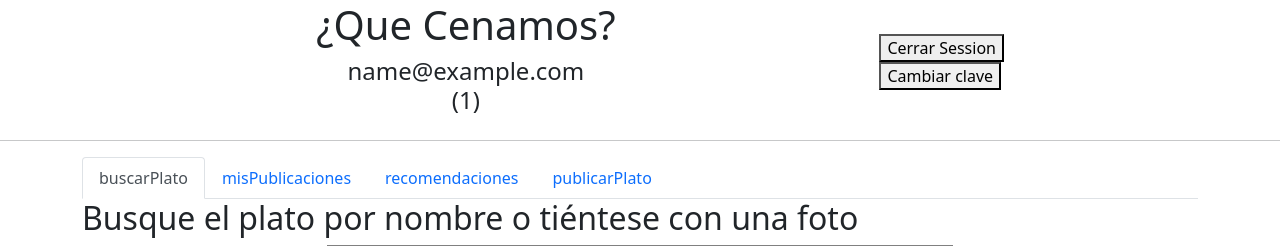
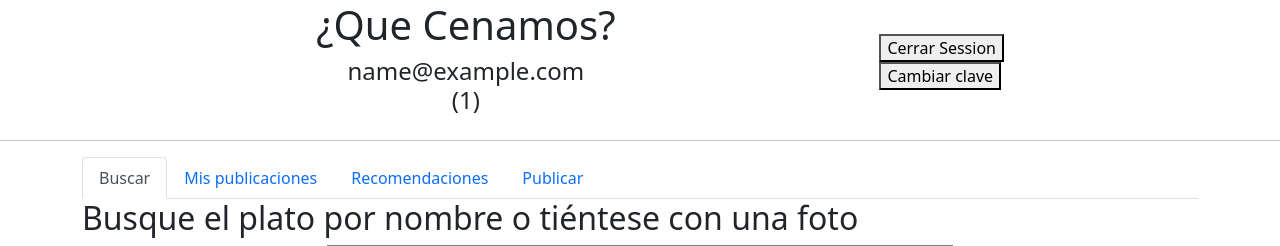
Before and after one commit to cfabregat/QueCenamos, a PHP site: page / in a window 1280 px wide. Shown: the top 246 px of the page. Run offline with PHP 8.4, Linux system fonts and the light colour scheme; the visitor is signed in with stand-in values (Sample User, id 1); data comes from the database, SQL or seed files in the repository.

Commit message:
Incorporacion de las tabs

```diff
--- a/index.php
+++ b/index.php
@@ -84,16 +84,16 @@
   <div class="container">
     <ul class="nav nav-tabs" id="myTab" role="tablist">
       <li class="nav-item" role="presentation">
-        <button class="nav-link active" id="buscarPlato-tab" data-bs-toggle="tab" data-bs-target="#buscarPlato" type="button" role="tab" aria-controls="buscarPlato" aria-selected="true">buscarPlato</button>
+        <button class="nav-link active" id="buscarPlato-tab" data-bs-toggle="tab" data-bs-target="#buscarPlato" type="button" role="tab" aria-controls="buscarPlato" aria-selected="true">Buscar</button>
       </li>
       <li class="nav-item" role="presentation">
-        <button class="nav-link" id="misPublicaciones-tab" data-bs-toggle="tab" data-bs-target="#misPublicaciones" type="button" role="tab" aria-controls="misPublicaciones" aria-selected="false">misPublicaciones</button>
+        <button class="nav-link" id="misPublicaciones-tab" data-bs-toggle="tab" data-bs-target="#misPublicaciones" type="button" role="tab" aria-controls="misPublicaciones" aria-selected="false">Mis publicaciones</button>
       </li>
       <li class="nav-item" role="presentation">
-        <button class="nav-link" id="recomendaciones-tab" data-bs-toggle="tab" data-bs-target="#recomendaciones" type="button" role="tab" aria-controls="recomendaciones" aria-selected="false">recomendaciones</button>
+        <button class="nav-link" id="recomendaciones-tab" data-bs-toggle="tab" data-bs-target="#recomendaciones" type="button" role="tab" aria-controls="recomendaciones" aria-selected="false">Recomendaciones</button>
       </li>
       <li class="nav-item" role="presentation">
-        <button class="nav-link" id="publicarPlato-tab" data-bs-toggle="tab" data-bs-target="#publicarPlato" type="button" role="tab" aria-controls="publicarPlato" aria-selected="false">publicarPlato</button>
+        <button class="nav-link" id="publicarPlato-tab" data-bs-toggle="tab" data-bs-target="#publicarPlato" type="button" role="tab" aria-controls="publicarPlato" aria-selected="false">Publicar</button>
       </li>
     </ul>
 
```
